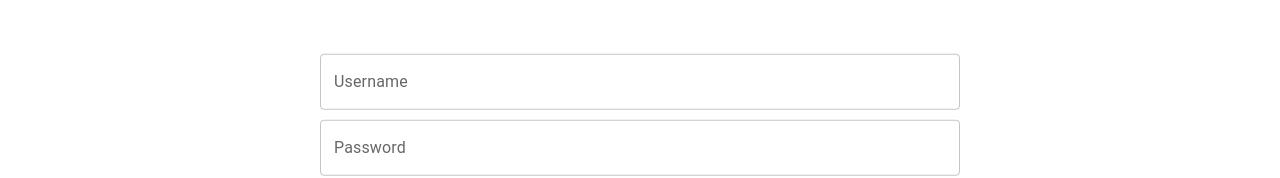
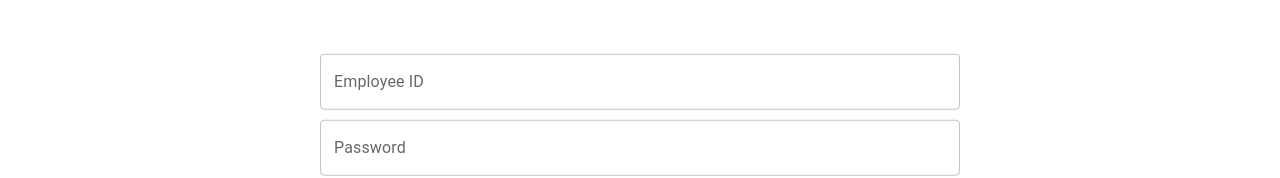
Before and after one commit to sakshijain009/Loan-Admin-Management-Application, a React (Vite) app in the folder frontend/: page /login in a window 1280 px wide. Shown: the part 262-440 px from the top of the page. Built offline with nearby package versions, Linux system fonts and the light colour scheme.

Commit message:
Fine tune

```diff
--- a/frontend/src/components/Login.jsx
+++ b/frontend/src/components/Login.jsx
@@ -39,7 +39,7 @@ const Login = () => {
             <div className='login'>
                 {/* <h2>Login User</h2> */}
 
-                <TextField id="outlined-basic" label="Username" variant="outlined" className='text_login'
+                <TextField id="outlined-basic" label="Employee ID" variant="outlined" className='text_login'
                     onChange={
                         e => setEmpid(e.target.value)
                     }/>
```
